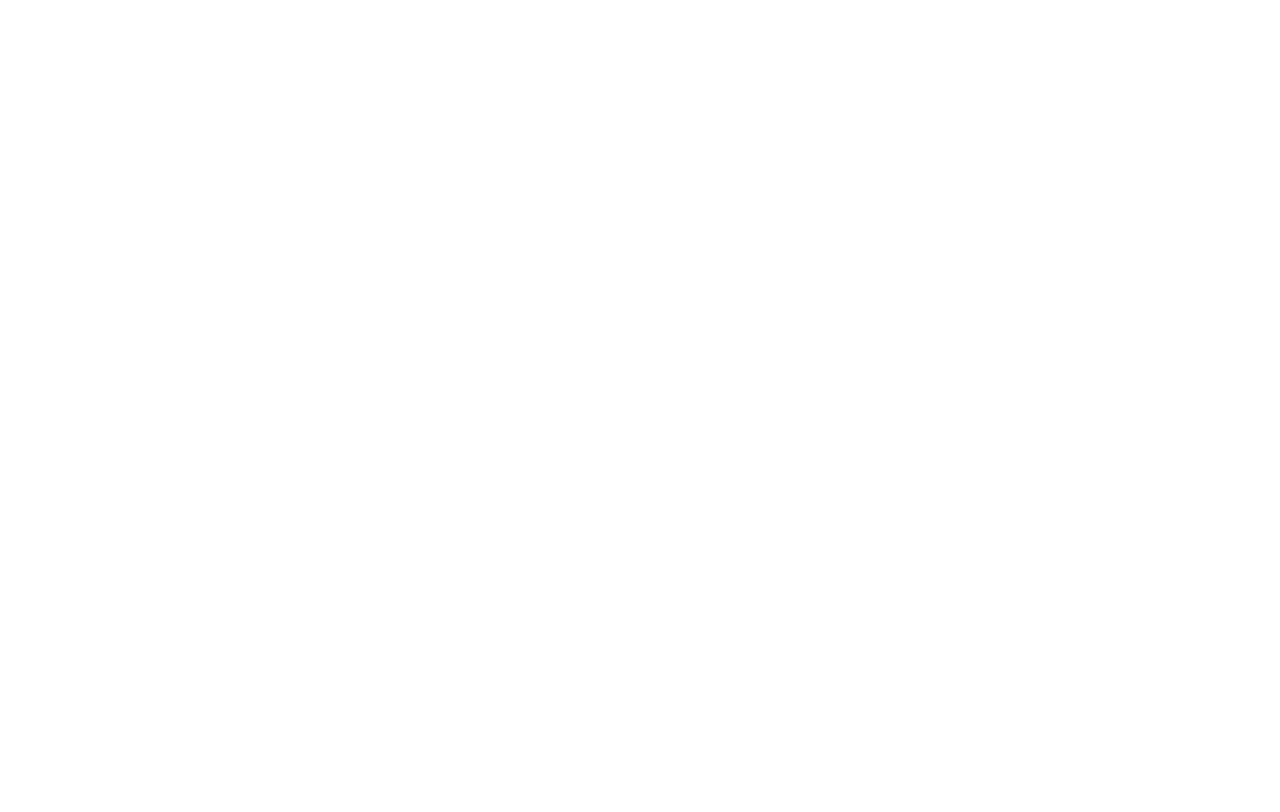
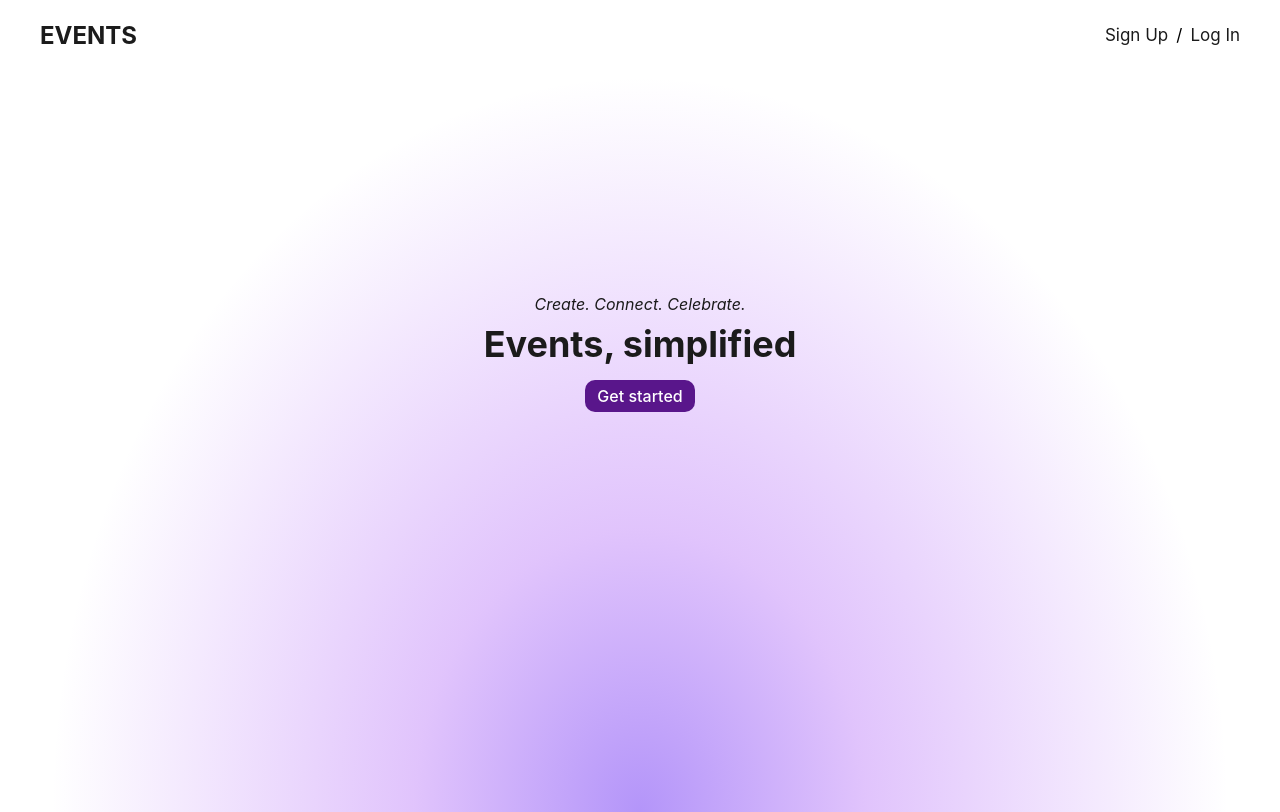
Before and after one commit to noorf-02/EVENTS---FRONTEND, a React (Vite) app: page / in a window 1280 px wide. Built offline with nearby package versions, Linux system fonts and the light colour scheme.

Commit message:
added UI for hero section

```diff
--- a/package.json
+++ b/package.json
@@ -13,6 +13,7 @@
     "@tailwindcss/vite": "^4.3.3",
     "react": "^19.2.8",
     "react-dom": "^19.2.8",
+    "react-router-dom": "^7.18.2",
     "tailwindcss": "^4.3.3"
   },
   "devDependencies": {
--- a/src/App.jsx
+++ b/src/App.jsx
@@ -1,9 +1,15 @@
 import React from 'react'
+import { BrowserRouter,Routes, Route } from 'react-router-dom'
+import LandingPage from './PAGES/LandingPage'
 
 function App() {
   return (
-    <div>
-    </div>
+    <BrowserRouter>
+    <Routes>
+      <Route path='/' element={<LandingPage/>}/>
+    </Routes>
+
+    </BrowserRouter>
   )
 }
 
--- /dev/null
+++ b/src/LANDING COMPONENTS/About.jsx
@@ -0,0 +1,11 @@
+import React from 'react'
+
+function About() {
+  return (
+    <div>
+
+    </div>
+  )
+}
+
+export default About
--- /dev/null
+++ b/src/LANDING COMPONENTS/Events.jsx
@@ -0,0 +1,11 @@
+import React from 'react'
+
+function Events() {
+  return (
+    <div>
+
+    </div>
+  )
+}
+
+export default Events
--- /dev/null
+++ b/src/LANDING COMPONENTS/Footer.jsx
@@ -0,0 +1,11 @@
+import React from 'react'
+
+function Footer() {
+  return (
+    <div>
+
+    </div>
+  )
+}
+
+export default Footer
--- /dev/null
+++ b/src/LANDING COMPONENTS/Hero.jsx
@@ -0,0 +1,33 @@
+import React from "react";
+import { Link } from "react-router-dom";
+
+function hero() {
+  return (
+    <>
+      <div
+        className="hero min-h-screen bg-white bg-[radial-gradient(ellipse_at_50%_100%,rgba(139,92,246,0.65)_0%,rgba(168,85,247,0.35)_25%,rgba(255,255,255,0)_65%)]"
+      >
+        <div className="wrapper nav-list flex justify-between items-center ">
+          <p className="sm:text-2xl text-[20px] font-bold text-[#1b1b1b]">EVENTS</p>
+          <div className="btns flex gap-2">
+            <p className="cursor-pointer text-[#1b1b1b] text-[15px] sm:text-[17px]">
+              Sign Up
+            </p>
+            <p className="text-[15px] sm:text-[17px]">/</p>
+            <p className="cursor-pointer text-[#1b1b1b] text-[15px] sm:text-[17px]">
+              Log In
+            </p>
+          </div>
+        </div>
+
+        <div className="hero-section wrapper flex justify-center items-center flex-col gap-2 min-h-[70vh]">
+            <p className="italic text-[#1b1b1b]">Create. Connect. Celebrate.</p>
+            <p className="text-[#1b1b1b] font-bold sm:text-4xl text-3xl">Events, simplified</p>
+            <Link className="bg-purple-900 text-white font-medium py-1 px-3 rounded-[10px] hover:bg-purple-800 cursor-pointer mt-2">Get started</Link>
+        </div>
+      </div>
+    </>
+  );
+}
+
+export default hero;
--- /dev/null
+++ b/src/PAGES/LandingPage.jsx
@@ -0,0 +1,12 @@
+import React from 'react'
+import Hero from '../LANDING COMPONENTS/Hero'
+
+function LandingPage() {
+  return (
+    <div>
+      <Hero/>
+    </div>
+  )
+}
+
+export default LandingPage
--- a/src/index.css
+++ b/src/index.css
@@ -1 +1,7 @@
 @import "tailwindcss";
+
+@layer components{
+  .wrapper{
+    @apply w-[95%] mx-auto my-3 p-2
+  }
+}
```
Also changed, not shown: 1 other file (tests, documents, lock files or other folders).
